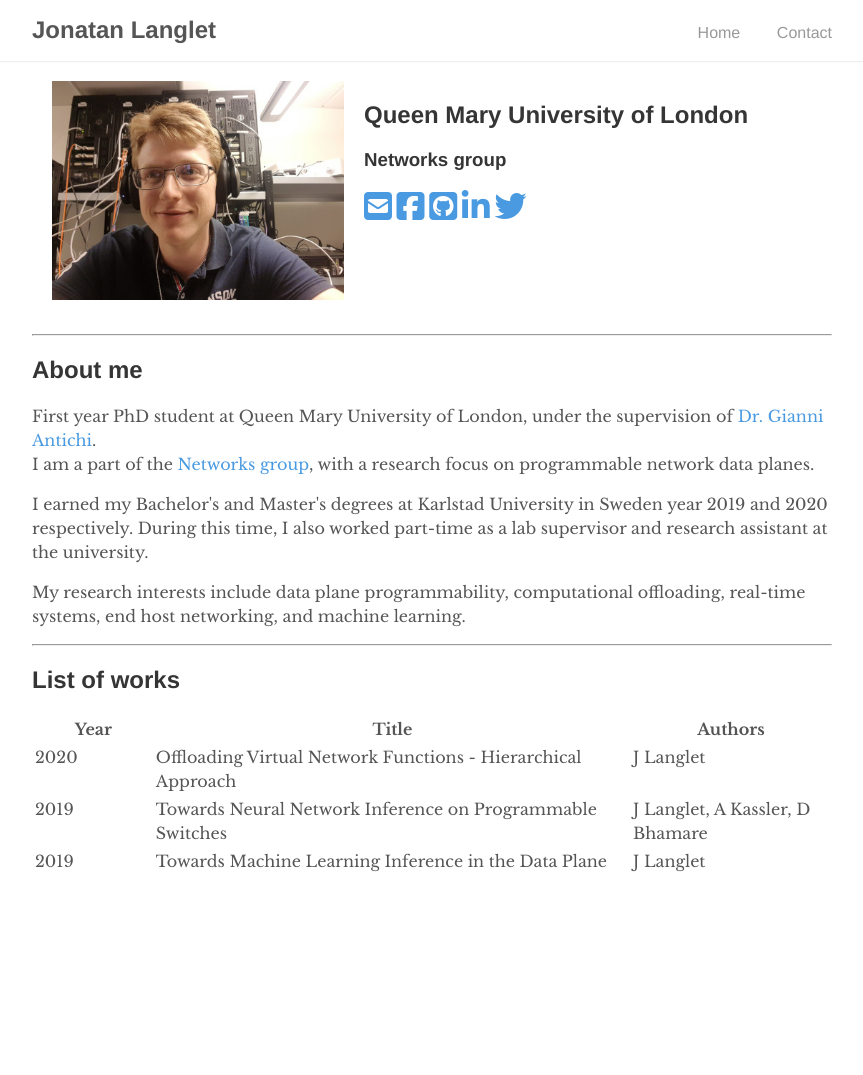
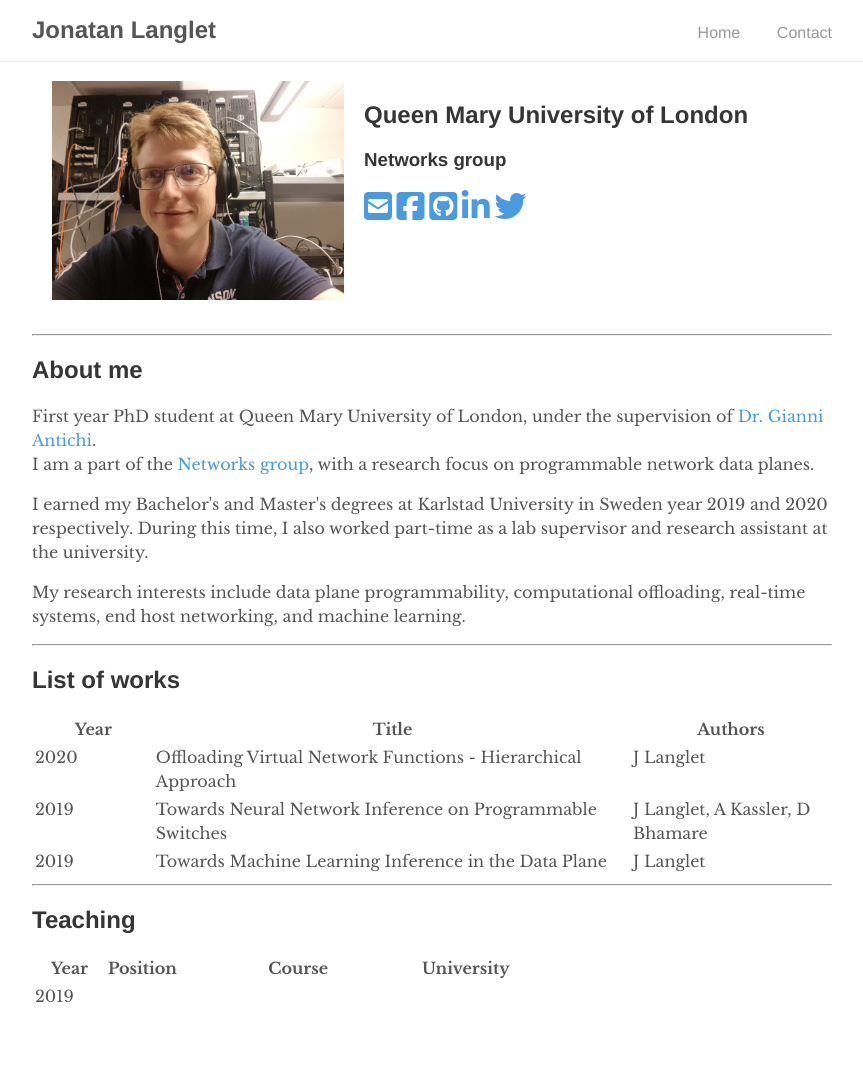
Before and after one commit to jonlanglet/jonlanglet.github.io, a Jekyll site: the page built from index.md, in a window 1280 px wide. Shown: the whole page, without its empty margins (208-1071 px from the left). Built offline with Jekyll 4.4.1, drawn with Linux system fonts in a browser that asks for light colours; nearby versions of some CDN libraries; before the commit the page ends 940 px from its top, so only the background shows below that.

Commit message:
Add teaching

```diff
--- /dev/null
+++ b/_includes/teaching.html
@@ -0,0 +1,33 @@
+{% if site.data.teaching %}
+{% assign teaching = site.data.teaching %}
+## Teaching
+<table>
+	<colgroup>
+		<col width="15%" />
+		<col width="15%" />
+		<col width="50%" />
+		<col width="20%" />
+	</colgroup>
+	<thead>
+		<tr class="header">
+			<th>Year</th>
+			<th>Position</th>
+			<th>Course</th>
+			<th>University</th>
+		</tr>
+	</thead>
+	<tbody>
+		{% for entry in teaching %}
+			{% assign key = entry | first %}
+			{% if teaching[key].course %}
+				<tr>
+					<td markdown="span">{{ pub[key].year }}</td>
+					<td markdown="span">{{ pub[key].pos }}</td>
+					<td markdown="span">{{ pub[key].course }}</td>
+					<td markdown="span">{{ pub[key].uni }}</td>
+				</tr>
+			{% endif %}
+		{% endfor %}
+	</tbody>
+</table>
+{% endif %}
--- a/index.md
+++ b/index.md
@@ -6,3 +6,5 @@ title: Home
 {% include about.html %}
 <hr>
 {% include publications.html %}
+<hr>
+{% include teaching.html %}
```
Also changed, not shown: _data/teaching.yml (added, +10 -0 lines).
